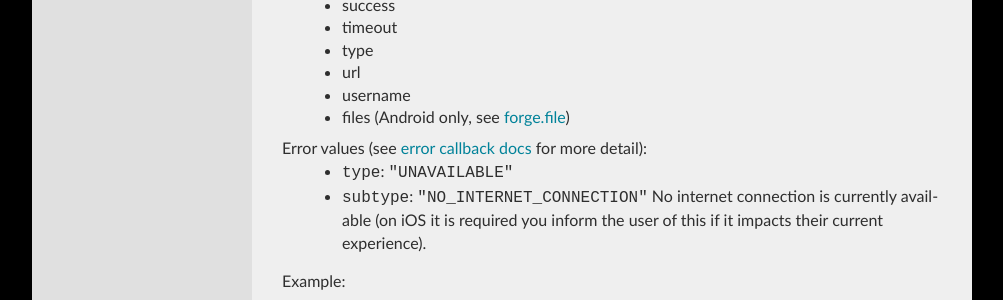
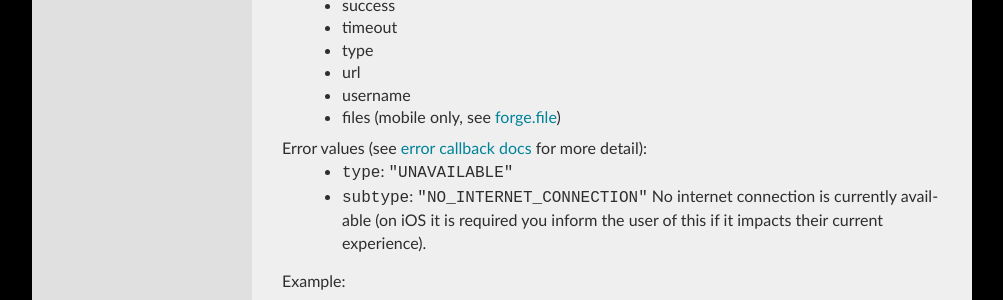
Before and after one commit to trigger-corp/Forge-Documentation, a Sphinx documentation site: the page built from source/api/cross-domain.rst, in a window 1280 px wide. Shown: the part 1307-1607 px from the top of the page, without its empty margins (138-1141 px from the left). Built offline with Sphinx 7.4.7, drawn with Linux system fonts in a browser that asks for light colours.

Commit message:
we do support files on iOS

```diff
--- a/source/api/cross-domain.rst
+++ b/source/api/cross-domain.rst
@@ -49,7 +49,7 @@ Currently supported options:
  * type
  * url
  * username
- * files (Android only, see :ref:`forge.file <api-file>`)
+ * files (mobile only, see :ref:`forge.file <api-file>`)
 
 Error values (see :ref:`error callback docs <forge-features-api-error>` for more detail):
  * ``type``: ``"UNAVAILABLE"``
```
